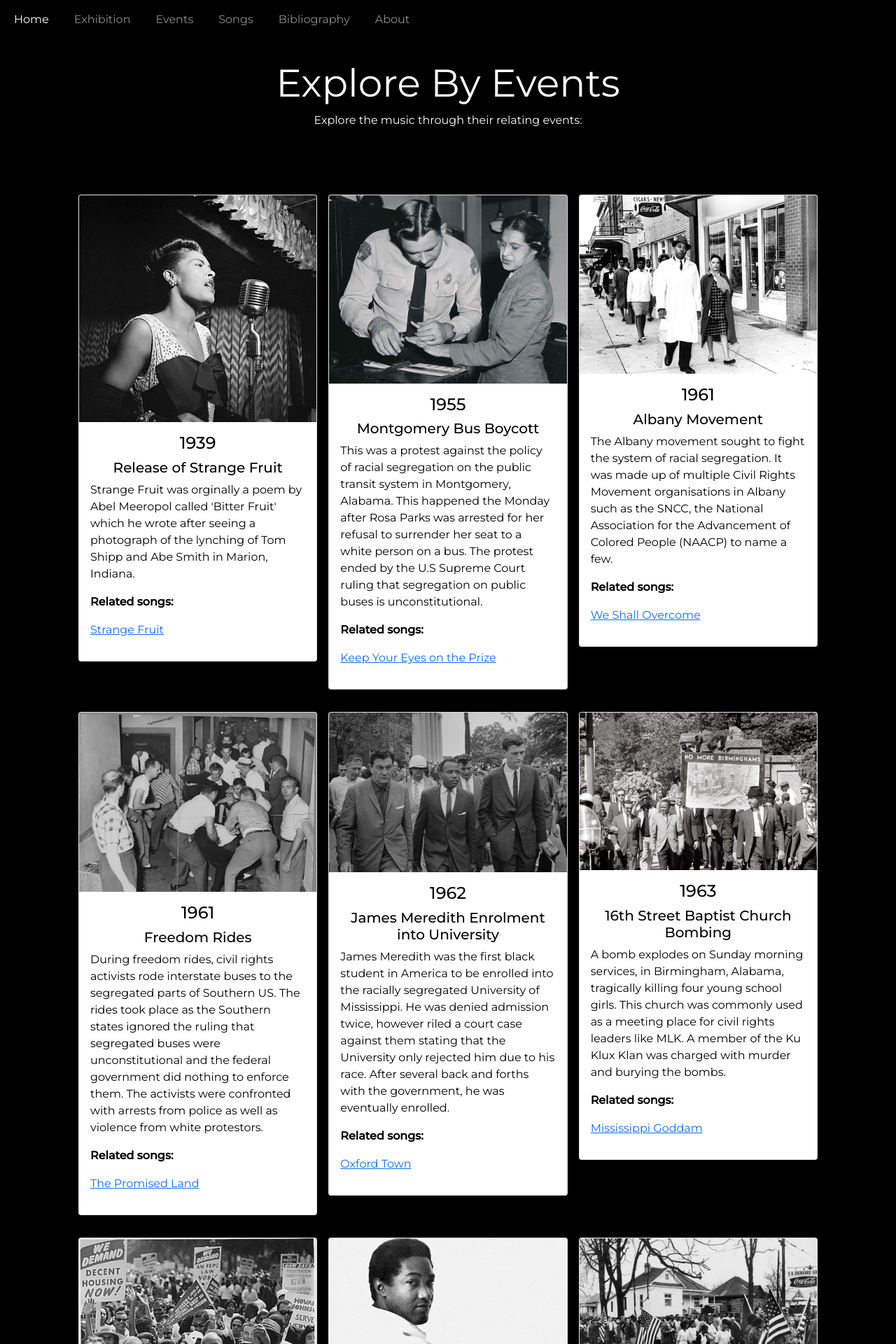
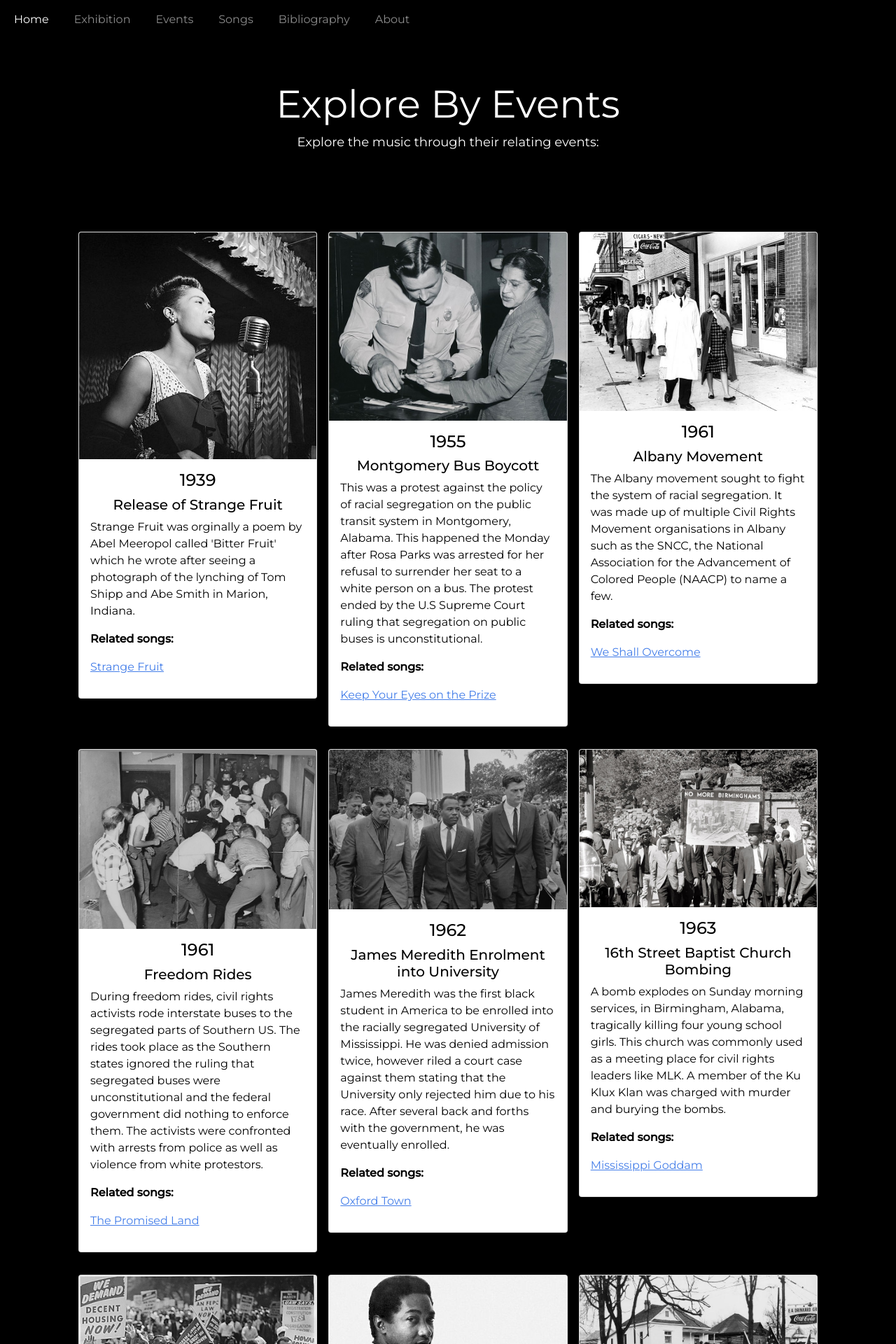
Before and after one commit to faye1011/myproject, a Jekyll site: the page built from _pages/explore_events.html, in a window 1280 px wide. Shown: the top 1920 px of the page at 70% size. Built offline with Jekyll 4.4.1, drawn with Linux system fonts in a browser that asks for light colours; nearby versions of some CDN libraries.

Commit message:
styling edits

```diff
--- a/_layouts/explore_events.html
+++ b/_layouts/explore_events.html
@@ -8,7 +8,7 @@
 <div class="container-one">
   <div class="page-title">
       <h1> {{ page.title }}</h1>
-  <p> Explore the music through their relating events: </p>
+  <p class="explore"> Explore the music through their relating events: </p>
   </div>
 
 
--- a/_layouts/explore_songs.html
+++ b/_layouts/explore_songs.html
@@ -6,7 +6,7 @@
 
 <div class="page-title">
   <h1> {{ page.title}}</h1>
-  <p> Explore the songs:</p>
+  <p class="explore"> Explore the songs:</p>
 </div>
 
 
--- a/assets/explore-events.css
+++ b/assets/explore-events.css
@@ -8,9 +8,12 @@
     margin: auto;
 
 }
+.explore {
+    font-size: large;
+}
 .page-title {
-    padding-top: 30px;
-    padding-bottom: 30px;
+    padding-top: 60px;
+    padding-bottom: 50px;
     text-align: center;
     color: white;
 
@@ -19,6 +22,12 @@
     text-align: center;
 }
 
+a {
+    color: rgb(68, 126, 233);
+}
+a:hover {
+    color: cornflowerblue;
+}
 /* Resposnive elements for mobile phones */
 @media screen and (max-width: 800px) {
 .container-one {
--- a/assets/explore-songs.css
+++ b/assets/explore-songs.css
@@ -10,9 +10,12 @@
     padding-bottom: 50px;
     background-color: black;
     text-align: center;
-    color: aliceblue;
+    color: white;
 
 
+}
+.explore {
+    font-size: large;
 }
 
 #songs-container{
```
Also changed, not shown: assets/about.css (+4 -3 lines), assets/bibliography.css (+11 -4 lines).
